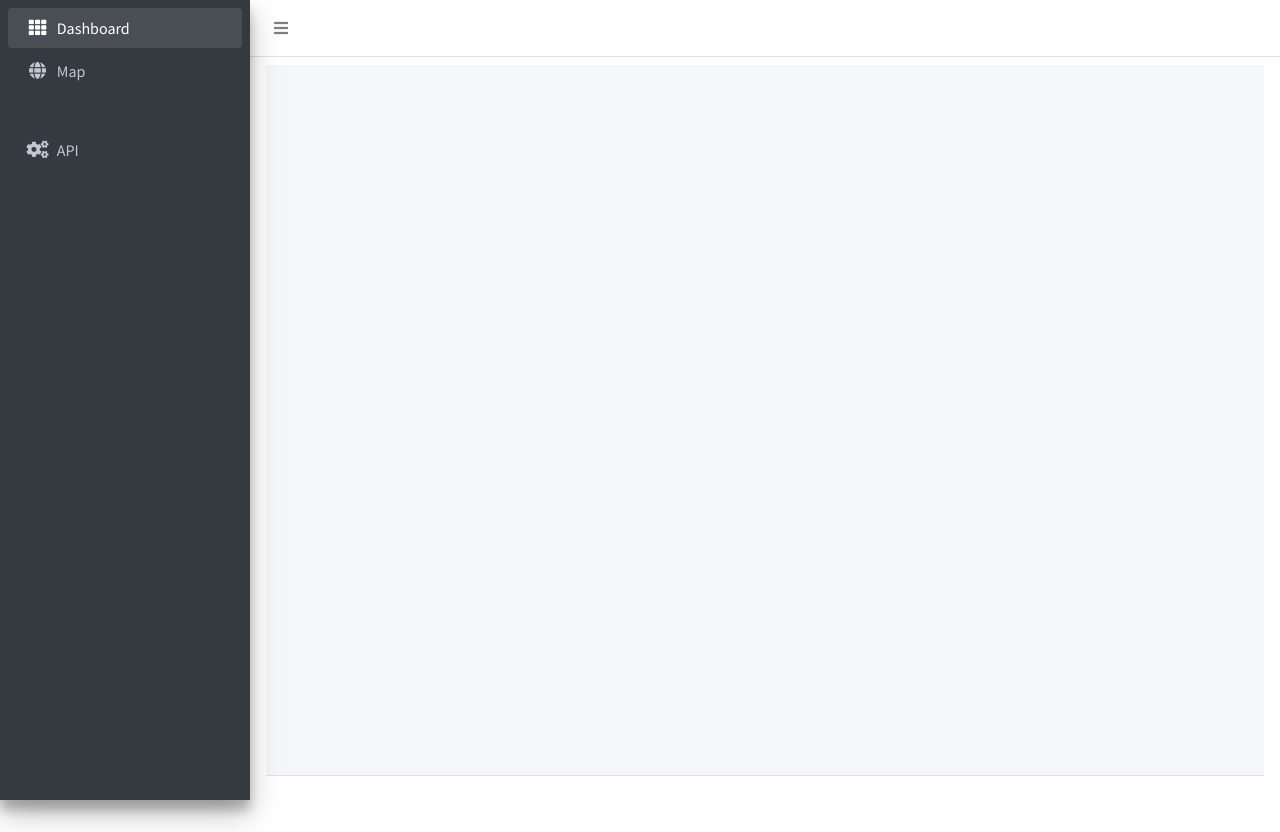
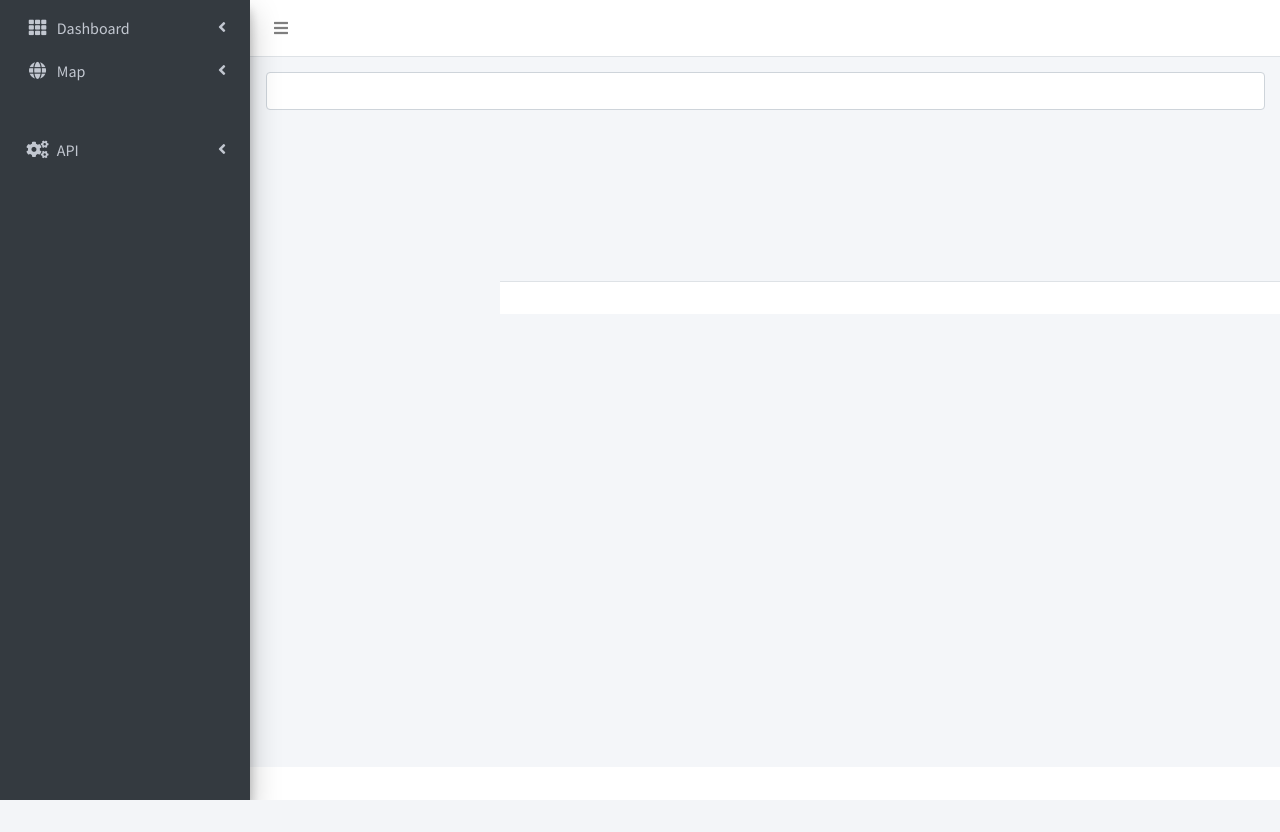
Before and after one commit to alphonsuscjw/Migration-Consultant, a Flask app: template templates/index.html in a window 1280 px wide. After the commit the page ends 800 px from the top, so only its background shows below. Run offline with Flask 2, Linux system fonts and the light colour scheme; the template is opened without the code that fills it, so the values that code supplies are empty; data comes from the database, SQL or seed files in the repository; a map, chart or similar area stays blank; some libraries are stand-ins or nearby versions.

Commit message:
Finished base website

```diff
--- a/app.py
+++ b/app.py
@@ -35,7 +35,7 @@
 #Landing page
 @app.route('/')
 def index():
-    return render_template('index.html')
+    return render_template('base.html')
 
 @app.route('/map')
 def map_page():
--- /dev/null
+++ b/static/js/app_dashboard.js
@@ -0,0 +1,268 @@
+// Get the samples endpoint
+const countries_url = "http://localhost:5000/api/v1/countries";
+const cities_url = "http://localhost:5000/api/v1/cities"
+// Initialize a data variable to hold JSON data here so that it can be used by various functions
+let data;
+
+// Fetch the JSON data using then function
+d3.json(countries_url).then(function(data_response) {
+
+    // Let the data variable hold the JSON data
+    data = data_response;
+
+    // Append options for the dropdown menu
+    appendOptions();
+
+    // Call the optionChanged function when the user selects a new option from the dropdown menu (the trigger event)
+    d3.select("#selRegion").on("change", function() {
+        optionChanged(this.value);
+    });
+
+    //Initialise the dashboard
+    init();
+
+});
+
+// Function to append options to the dropdown menu and assign each name as option text and to the "value" property for each option
+// Function to append options to the dropdown menu and assign each name as option text and to the "value" property for each option
+function appendOptions() {
+    let regions = [];
+
+    // Append options for the region dropdown menu
+    data.forEach(function(d) {
+      if (!regions.includes(d.region)) {
+        let option = d3.select("#selRegion").append("option");
+        option.text(d.region);
+        option.attr("value", d.region);
+        regions.push(d.region);
+      }
+    });
+
+    // Append options for the sub-region dropdown menu based on the selected region
+    // let subRegions = [];
+    // let selectedRegion = d3.select("#selRegion").property("value");
+    // data.filter(d => d.region === selectedRegion).forEach(function(d) {
+    //   if (!subRegions.includes(d["sub-region"])) {
+    //     let option = d3.select("#selSubRegion").append("option");
+    //     option.text(d["sub-region"]);
+    //     option.attr("value", d["sub-region"]);
+    //     subRegions.push(d["sub-region"]);
+    //   }
+    // });
+}
+
+// function sub_regionChanged() {
+//     // Add event listener to update sub-region options when region changes
+//     d3.select("#selRegion").on(function() {
+//         // Remove existing options
+//         d3.selectAll("#selSubRegion option").remove();
+//         // Append new options based on selected region
+//         let subRegions = [];
+//         let selectedRegion = d3.select("#selRegion").property("value");
+//         data.filter(d => d.region === selectedRegion).forEach(function(d) {
+//             if (!subRegions.includes(d["sub-region"])) {
+//                 let option = d3.select("#selSubRegion").append("option");
+//                 option.text(d["sub-region"]);
+//                 option.attr("value", d["sub-region"]);
+//                 subRegions.push(d["sub-region"]);
+//             }
+//         });
+//     });
+// }
+
+
+// This function is called when the user selects a new option from the dropdown menu (the trigger event)
+function optionChanged(selectedOption) {
+
+    //Call the drawBarChart function to draw the horizontal bar chart for the selected option
+    drawScatterPlot(selectedOption, data);
+
+    // Call the drawBubbleChart function to draw the bubble chart for the selected option
+    drawRadarChart(selectedOption, data);
+
+}
+
+// Initialises the page with the data for ID = 940
+function init() {
+
+    // let defaultRegion = "Europe";
+    let defaultRegion = "Europe";
+    // let defaultSubRegion = "All";
+
+    //Call the drawScatterPlot function to draw the scatter plot for the default ID
+    drawScatterPlot(defaultRegion, data);
+
+    //Call the drawBubbleChart function to draw the bubble chart for the default ID
+    drawRadarChart(defaultRegion, data);
+
+
+    // Set the default values for the dropdown menus
+    d3.select("#selRegion").property("value", defaultRegion);
+    d3.select("#selSubRegion").property("value", defaultSubRegion);
+
+    // Call the updateData function to update the data based on the default selections
+    updateData(defaultRegion, defaultSubRegion, "country");
+    d3.select("#selRegion").on("change", function () {
+        updateData(this.value, d3.select("#selSubRegion").property("value"), getDisplayMode());
+    });
+
+    d3.select("#selSubRegion").on("change", function () {
+        updateData(d3.select("#selRegion").property("value"), this.value, getDisplayMode());
+    });
+
+    d3.select("#btnCountry").on("click", function () {
+        updateData(d3.select("#selRegion").property("value"), d3.select("#selSubRegion").property("value"), "country");
+    });
+
+    d3.select("#btnCity").on("click", function () {
+        updateData(d3.select("#selRegion").property("value"), d3.select("#selSubRegion").property("value"), "city");
+    });
+
+}
+
+function getDisplayMode() {
+    if (d3.select("#btnCountry").classed("active")) {
+        return "country";
+    } else {
+        return "city";
+    }
+}
+// Function to draw the scatter plot
+function drawScatterPlot(region, data_js, displayMode) {
+
+    // Filter the data samples to get the sample data for the input ID
+    let inputRegion = data_js.filter(country => country.region === region);
+
+    inputRegion.sort((a, b) => a.Countries.localeCompare(b.Countries));
+
+    let country_names = [];
+    let HDIs=[];
+    for (let i=0; i<inputRegion.length; i++){
+        country_names.push(inputRegion[i].Countries);
+        HDIs.push(inputRegion[i]["HDI_index"]);
+    }
+
+    let trace = {
+        x: country_names,
+        y: HDIs,
+        type: "scatter",
+        mode: "markers",
+        hovertext: country_names
+    };
+
+    let traceData = [trace];
+
+    let layout = {
+        title: `Human Development Index (HDI) of the Countries in ${region}`
+    };
+
+    Plotly.newPlot("scatter", traceData, layout);
+}
+
+function updateData(selectedRegion, selectedSubRegion, displayMode) {
+    // Fetch new data based on the selected region, sub-region, and display mode (country or city)
+    // You will need to modify this part to fetch the correct data for cities as well
+    let filteredData = data.filter(item => (item.region === selectedRegion) && (selectedSubRegion === "All" || item["sub-region"] === selectedSubRegion));
+
+    // Update the charts with the new data
+    drawScatterPlot(selectedRegion, filteredData, displayMode);
+    drawRadarChart(selectedRegion, filteredData, displayMode);
+}
+// Function to draw the radar chart
+function drawRadarChart(region, data_js, displayMode) {
+
+    // Filter the data samples to get the sample data for the input ID
+    let inputRegion = data_js.filter(country => country.region === region);
+
+    // Sort the inputSample by sample_values in the descending order
+    inputRegion.sort((a, b) => b["HDI_index_2021"] - a["HDI_index_2021"]);
+    let top_country = inputRegion[0];
+    let second_top_country = inputRegion[1];
+    let thrid_top_country = inputRegion[2];
+    let fourth_top_country = inputRegion[3];
+    let fifth_top_country = inputRegion[4];
+
+    let marksCanvas = document.getElementById("radar");
+
+    // Check if there's an existing chart
+    let chartExists = Chart.getChart(marksCanvas);
+
+    // If a chart exists, destroy it
+    if (chartExists) {
+        chartExists.destroy();
+    }
+
+    Chart.defaults.font.family = "Lato";
+    Chart.defaults.font.size = 22;
+    Chart.defaults.color = "black";
+
+    let marksData = {
+    labels: ["LPP Index", "Crime Rate", "Healthcare Index"],
+    datasets: [
+        {
+            label: top_country.Countries,
+            backgroundColor: "#FFF17644",
+            borderColor: "black",
+            borderWidth: 1,
+            data: [top_country.LPP_index, top_country.crime_index, top_country.healthcare_index]
+        },
+        {
+            label: second_top_country.Countries,
+            backgroundColor: "#FFA50044",
+            borderColor: "black",
+            borderWidth: 1,
+            data: [second_top_country.LPP_index, second_top_country.crime_index, second_top_country.healthcare_index]
+        },
+        {
+            label: thrid_top_country.Countries,
+            backgroundColor: "#00FF0044",
+            borderColor: "black",
+            borderWidth: 1,
+            data: [thrid_top_country.LPP_index, thrid_top_country.crime_index, thrid_top_country.healthcare_index]
+        },
+        {
+            label: fourth_top_country.Countries,
+            backgroundColor: "#0000FF44",
+            borderColor: "black",
+            borderWidth: 1,
+            data: [fourth_top_country.LPP_index, fourth_top_country.crime_index, fourth_top_country.healthcare_index]
+        },
+        {
+            label: fifth_top_country.Countries,
+            backgroundColor: "#80008044",
+            borderColor: "black",
+            borderWidth: 1,
+            data: [fifth_top_country.LPP_index, fifth_top_country.crime_index, fifth_top_country.healthcare_index]
+        }
+    ]
+    };
+
+    let chartOptions = {
+    plugins: {
+        title: {
+        display: true,
+        align: "center",
+        text: "Data for the Top 5 Countries with the Highest HDI"
+        },
+        legend: {
+        align: "center"
+        }
+    },
+    scales: {
+        r: {
+        pointLabels: {
+            font: {
+            size: 20
+            }
+        }
+        }
+    }
+    };
+
+    new Chart(marksCanvas, {
+        type: "radar",
+        data: marksData,
+        options: chartOptions
+    });
+
+}
--- a/templates/api.html
+++ b/templates/api.html
@@ -1,6 +1,7 @@
-{% extends 'index.html' %}
+{% extends 'base.html' %}
 
 {% block my_content %}
+<div>
     <div class="content-wrapper">
         <div class="content">
             <div class="container-fluid">
@@ -15,4 +16,5 @@
             </div>
         </div>
     </div>
-{% endblock %}
+</div>
+{% endblock my_content %}
--- /dev/null
+++ b/templates/base.html
@@ -0,0 +1,160 @@
+<!DOCTYPE html>
+<html lang="en">
+
+<head>
+    <meta charset="utf-8">
+    <meta name="viewport" content="width=device-width, initial-scale=1">
+    <meta http-equiv="x-ua-compatible" content="ie=edge">
+
+    <title>HDI Dashboard</title>
+
+    <!-- Font Awesome Icons -->
+    <link rel="stylesheet" href="{{ url_for('static', filename='plugins/fontawesome-free/css/all.min.css') }}">
+    <!-- Theme style -->
+    <link rel="stylesheet" href="{{ url_for('static', filename='dist/css/adminlte.min.css') }}">
+    <!-- Google Font: Source Sans Pro -->
+    <link href="https://fonts.googleapis.com/css?family=Source+Sans+Pro:300,400,400i,700" rel="stylesheet">
+
+    <!-- {% block script %}
+    {% endblock script %} -->
+
+</head>
+
+<body class="hold-transition sidebar-mini layout-fixed">
+    <div class="wrapper">
+
+        <!-- Navbar -->
+        <nav class="main-header navbar navbar-expand navbar-white navbar-light">
+            <!-- Left navbar links -->
+            <ul class="navbar-nav">
+                <li class="nav-item">
+                    <a class="nav-link" data-widget="pushmenu" href="#" role="button"><i class="fas fa-bars"></i></a>
+                </li>
+            </ul>
+
+            <!-- Right navbar links -->
+            <ul class="navbar-nav ml-auto">
+                <!-- Messages Dropdown Menu -->
+                <li class="nav-item dropdown">
+                    <div class="dropdown-menu dropdown-menu-lg dropdown-menu-right">
+
+                    </div>
+                </li>
+            </ul>
+        </nav>
+        <!-- /.navbar -->
+
+        <!-- Main Sidebar Container -->
+        <aside class="main-sidebar sidebar-dark-primary elevation-4">
+            <!-- Brand Logo -->
+
+            <!-- Sidebar -->
+            <div class="sidebar">
+                <!-- Sidebar user panel (optional) -->
+
+                <!-- Sidebar Menu -->
+                <nav class="mt-2">
+                    <ul class="nav nav-pills nav-sidebar flex-column" data-widget="treeview" role="menu"
+                        data-accordion="false">
+                        <!-- Add icons to the links using the .nav-icon class
+               with font-awesome or any other icon font library -->
+                        <li class="nav-item has-treeview menu-closed">
+                            <a href="/" class="nav-link ">
+                                <i class="nav-icon fas fa-th"></i>
+                                <p>
+                                    Dashboard
+                                    <i class="right fas fa-angle-left"></i>
+                                </p>
+                            </a>
+                        </li>
+                        <li class="nav-item has-treeview menu-closed">
+                            <a href="/map" class="nav-link ">
+                                <i class="nav-icon fas fa-globe"></i>
+                                <p>
+                                    Map
+                                    <i class="right fas fa-angle-left"></i>
+                                </p>
+                        </li>
+                        <li class="nav-item has-treeview menu-closed">
+                            <a href="/api" class="nav-link ">
+                                <i class="nav-icon fas fa-cogs"></i>
+                                <p>
+                                    API
+                                    <i class="right fas fa-angle-left"></i>
+                                </p>
+                            </a>
+                        </li>
+                    </ul>
+                </nav>
+                <!-- /.sidebar-menu -->
+            </div>
+            <!-- /.sidebar -->
+        </aside>
+
+        <!-- Content Wrapper. Contains page content -->
+        <div class="content-wrapper">
+            <!-- Content Header (Page header) -->
+            {% block my_content %}
+            <!-- /.content-header -->
+            <!-- Main content -->
+            <div class="content">
+                <div class="row">
+                    <div class="col-md-4">
+                        <label for="selRegion">Select Region:</label>
+                        <select id="selRegion" class="form-control">
+                        </select>
+                    </div>
+                    <!-- <div class="col-md-4">
+                        <label for="selSubRegion">Select Sub-Region:</label>
+                        <select id="selSubRegion" class="form-control" onchange="sub_regionChanged()">
+                        </select>
+                    </div>
+                    <div class="col-md-4">
+                        <label>Data Display:</label><br>
+                        <button id="btnCountry" class="btn btn-primary">Country</button>
+                        <button id="btnCity" class="btn btn-primary">City</button>
+                    </div> -->
+                </div>
+                <div class="container-fluid">
+                    <div class="row">
+                        <div class="col-md-12">
+                            <!-- <div id="selDataset" class="form-control"></div> -->
+                            <div id="scatter"></div>
+                            <canvas id="radar"></canvas>
+                        </div>
+                        <!-- /.row -->
+                    </div><!-- /.container-fluid -->
+                </div>
+                <!-- /.content -->
+            </div>
+            <!-- /.content-wrapper -->
+            {% endblock my_content %}
+
+            <!-- Control Sidebar -->
+            <!-- /.control-sidebar -->
+
+            <!-- Main Footer -->
+            <footer class="main-footer">
+                <!-- To the right -->
+                <div class="float-right d-none d-sm-inline">
+                </div>
+                <!-- Default to the left -->
+            </footer>
+        </div>
+        <!-- ./wrapper -->
+
+        <!-- jQuery -->
+        <script src="{{ url_for('static', filename='plugins/jquery/jquery.min.js') }}"></script>
+        <!-- Bootstrap 4 -->
+        <script src="{{ url_for('static', filename='plugins/bootstrap/js/bootstrap.bundle.min.js') }}"></script>
+        <!-- AdminLTE App -->
+        <script src="{{ url_for('static', filename='dist/js/adminlte.min.js') }}"></script>
+
+    <script src="https://d3js.org/d3.v5.min.js"></script>
+    <script src="https://cdn.plot.ly/plotly-latest.min.js"></script>
+    <script src="https://cdn.jsdelivr.net/npm/chart.js"></script>
+    <script src="./static/js/app_dashboard.js"></script>
+
+
+</body>
+</html>
--- a/templates/index.html
+++ b/templates/index.html
@@ -1,131 +1,19 @@
-<!DOCTYPE html>
-<!--
-This is a starter template page. Use this page to start your new project from
-scratch. This page gets rid of all links and provides the needed markup only.
--->
-<html lang="en">
+{% extends 'base.html' %}
 
-<head>
-    <meta charset="utf-8">
-    <meta name="viewport" content="width=device-width, initial-scale=1">
-    <meta http-equiv="x-ua-compatible" content="ie=edge">
-
-    <title>AdminLTE 3 | Starter</title>
-
-    <!-- Font Awesome Icons -->
-    <link rel="stylesheet" href="{{ url_for('static', filename='plugins/fontawesome-free/css/all.min.css') }}">
-    <!-- Theme style -->
-    <link rel="stylesheet" href="{{ url_for('static', filename='dist/css/adminlte.min.css') }}">
-    <!-- Google Font: Source Sans Pro -->
-    <link href="https://fonts.googleapis.com/css?family=Source+Sans+Pro:300,400,400i,700" rel="stylesheet">
-
-    {% block script %}
-    {% endblock script %}
-
-</head>
-
-<body class="hold-transition sidebar-mini layout-fixed">
-    <div class="wrapper">
-
-        <!-- Navbar -->
-        <nav class="main-header navbar navbar-expand navbar-white navbar-light">
-            <!-- Left navbar links -->
-            <ul class="navbar-nav">
-                <li class="nav-item">
-                    <a class="nav-link" data-widget="pushmenu" href="#" role="button"><i class="fas fa-bars"></i></a>
-                </li>
-            </ul>
-
-            <!-- Right navbar links -->
-            <ul class="navbar-nav ml-auto">
-                <!-- Messages Dropdown Menu -->
-                <li class="nav-item dropdown">
-                    <div class="dropdown-menu dropdown-menu-lg dropdown-menu-right">
-
-                    </div>
-                </li>
-            </ul>
-        </nav>
-        <!-- /.navbar -->
-
-        <!-- Main Sidebar Container -->
-        <aside class="main-sidebar sidebar-dark-primary elevation-4">
-            <!-- Brand Logo -->
-
-            <!-- Sidebar -->
-            <div class="sidebar">
-                <!-- Sidebar user panel (optional) -->
-
-                <!-- Sidebar Menu -->
-                <nav class="mt-2">
-                    <ul class="nav nav-pills nav-sidebar flex-column" data-widget="treeview" role="menu"
-                        data-accordion="false">
-                        <!-- Add icons to the links using the .nav-icon class
-               with font-awesome or any other icon font library -->
-                        <li class="nav-item has-treeview menu-open">
-                            <a href="/" class="nav-link ">
-                                <i class="nav-icon fas fa-th"></i>
-                                <p>
-                                    Dashboard
-                                </p>
-                            </a>
-                        </li>
-                        <li class="nav-item">
-                            <a href="/map" class="nav-link">
-                                <i class="nav-icon fas fa-globe"></i>
-                                <p>
-                                    Map
-                                </p>
-                        </li>
-                        <li class="nav-item">
-                            <a href="/api" class="nav-link">
-                                <i class="nav-icon fas fa-cogs"></i>
-                                <p>
-                                    API
-                                </p>
-                        </li>
-                    </ul>
-                </nav>
-                <!-- /.sidebar-menu -->
-            </div>
-            <!-- /.sidebar -->
-        </aside>
-
-        <!-- Content Wrapper. Contains page content -->
-        <div class="content-wrapper">
-            <!-- Content Header (Page header) -->
 {% block my_content %}
-            {% endblock my_content %}
-            <!-- /.content-header -->
-            <!-- Main content -->
+<div class="content-header">
     <div class="content">
         <div class="container-fluid">
             <div class="row">
-                        <!-- /.col-md-6 -->
+                <div class="col-md-12">
+                    <div id="selDataset" class="form-control"></div>
+                    <div id="scatter"></div>
+                    <canvas id="radar"></canvas>
                 </div>
                 <!-- /.row -->
             </div><!-- /.container-fluid -->
         </div>
         <!-- /.content -->
     </div>
-        <!-- /.content-wrapper -->
-
-        <!-- Control Sidebar -->
-        <!-- /.control-sidebar -->
-
-        <!-- Main Footer -->
-        <footer class="main-footer">
-            <!-- To the right -->
-            <div class="float-right d-none d-sm-inline">
 </div>
-            <!-- Default to the left -->
-        </footer>
-    </div>
-    <!-- ./wrapper -->
-
-    <!-- jQuery -->
-    <script src="{{ url_for('static', filename='plugins/jquery/jquery.min.js') }}"></script>
-    <!-- Bootstrap 4 -->
-    <script src="{{ url_for('static', filename='plugins/bootstrap/js/bootstrap.bundle.min.js') }}"></script>
-    <!-- AdminLTE App -->
-    <script src="{{ url_for('static', filename='dist/js/adminlte.min.js') }}"></script>
+{% endblock my_content %}
```
Lines whose indentation alone changed are shown as unchanged.
